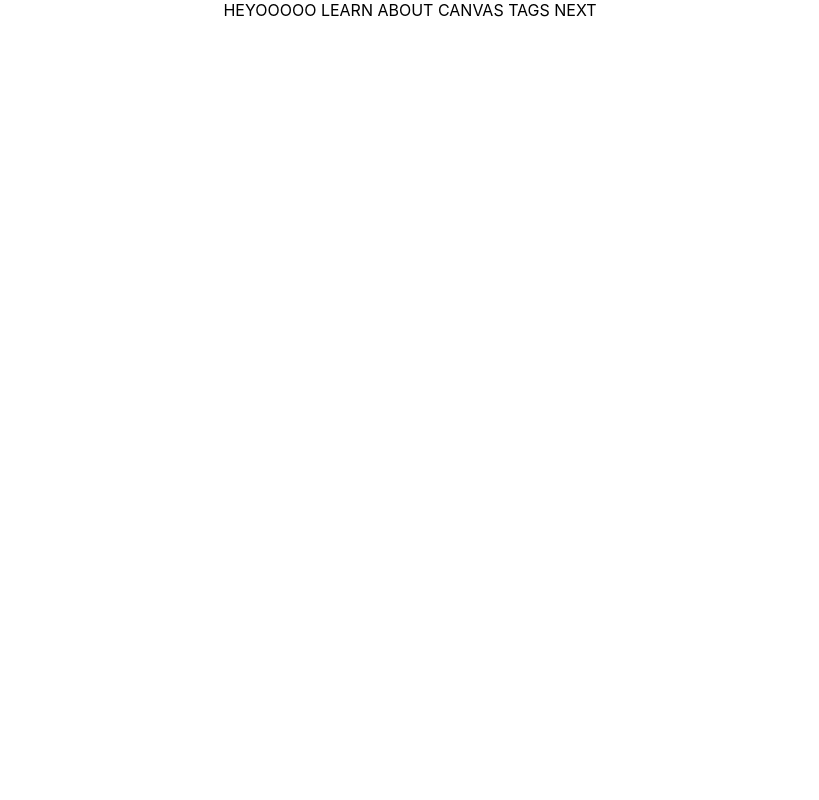
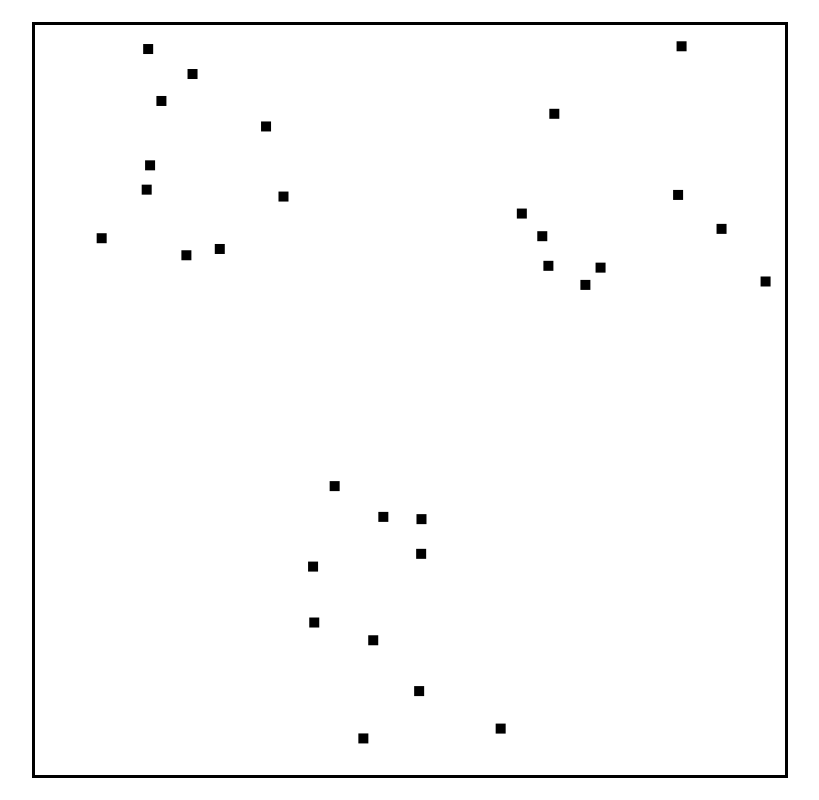
Before and after one commit to tanner-ropp/Clustering-Visualization, a React (Create React App) app: page / in a window 1280 px wide. Shown: the whole page, without its empty margins (230-1049 px from the left). Built offline with nearby package versions, Linux system fonts and the light colour scheme.

Commit message:
added style sheet and test clusters

```diff
--- a/src/App.js
+++ b/src/App.js
@@ -1,5 +1,5 @@
 import React from 'react';
-import logo from './logo.svg';
+//import logo from './logo.svg';
 import './App.css';
 import ClusteringVisualizer from './ClusteringVisualizer/ClusteringVisualizer'
 
--- /dev/null
+++ b/src/ClusteringVisualizer/ClusteringVisualizer.css
@@ -0,0 +1,7 @@
+#myCanvas {
+    border: 3px solid #000000;
+    position: absolute;
+    top: 50%;
+    left: 50%;
+    transform: translate(-50%, -50%);
+}
--- a/src/ClusteringVisualizer/ClusteringVisualizer.js
+++ b/src/ClusteringVisualizer/ClusteringVisualizer.js
@@ -1,4 +1,5 @@
 import React, {Component} from 'react';
+import './ClusteringVisualizer.css';
 
 export default class ClusteringVisualizer extends Component {
     constructor(props) {
@@ -6,10 +7,33 @@ export default class ClusteringVisualizer extends Component {
         this.state = {};
     }
 
+    componentDidMount() {
+        const canvas = document.getElementById('myCanvas');
+        const ctx = canvas.getContext('2d');
+        console.log("Canvas mounted");
+
+        ctx.fillStyle = "#000000";
+
+        for (let i = 0; i < 10; i++) {
+            ctx.fillRect((Math.random() * 250) + 10, (Math.random() * 250) + 10, 10, 10);
+        }
+
+        for (let i = 0; i < 10; i++) {
+            ctx.fillRect(740 - (Math.random() * 300), (Math.random() * 250) + 10, 10, 10);
+        }
+
+        for (let i = 0; i < 10; i++) {
+            ctx.fillRect(250 + (Math.random() * 250), 740 - (Math.random() * 300), 10, 10);
+        }
+
+    }
+
     render() {
         return (
             <div>
-                HEYOOOOO LEARN ABOUT CANVAS TAGS NEXT
+                <canvas id="myCanvas" width="750" height="750">
+                    Your browser does not support the canvas tag.
+                </canvas>
             </div>
         )
     }
```
